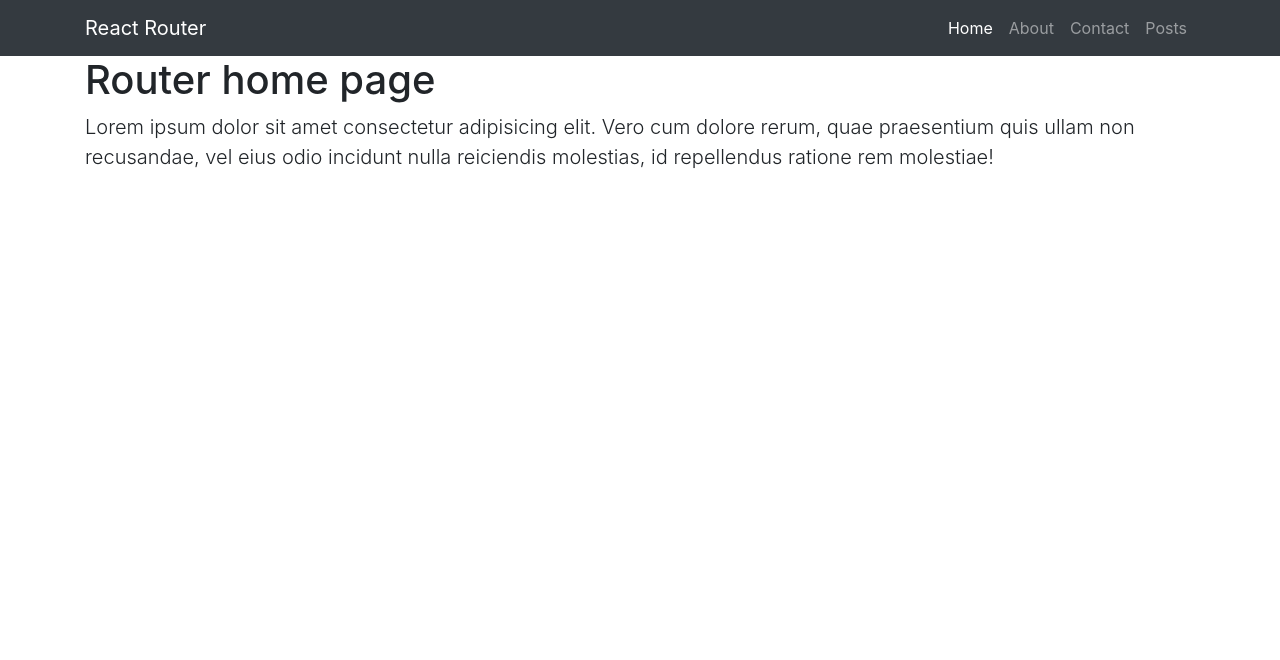
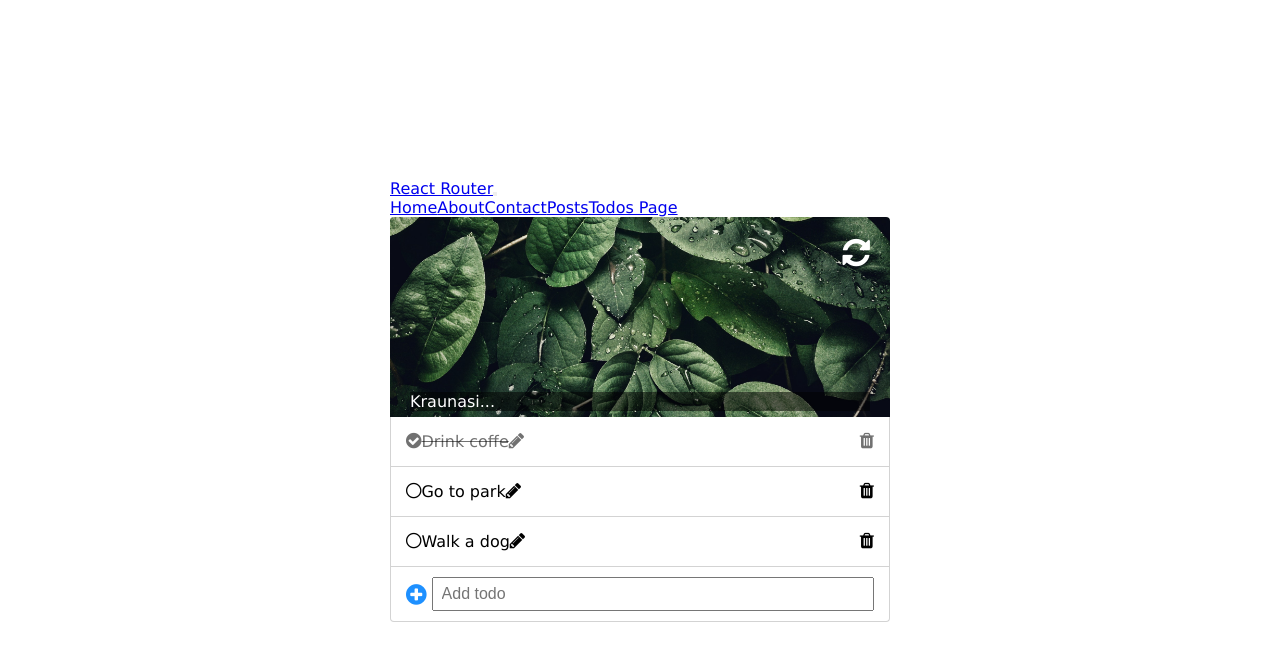
Before and after one commit to MariusCodeAcademy/react-router-type1, a React (Create React App) app: page /todos in a window 1280 px wide. Shown: the top 660 px of the page. Built offline with nearby package versions, Linux system fonts and the light colour scheme.

Commit message:
fontAwesome + todo

```diff
--- a/package.json
+++ b/package.json
@@ -7,6 +7,7 @@
     "@testing-library/react": "^11.2.7",
     "@testing-library/user-event": "^12.8.3",
     "bootstrap": "^4.6.1",
+    "font-awesome": "^4.7.0",
     "react": "^17.0.2",
     "react-dom": "^17.0.2",
     "react-router-dom": "^5.3.0",
--- a/src/App.js
+++ b/src/App.js
@@ -5,6 +5,7 @@ import ContactPage from './components/pages/Contact';
 import { Switch, Route } from 'react-router-dom';
 import HomePage from './components/pages/HomePage';
 import PostsPage from './components/pages/Posts';
+import TodoListPage from './components/pages/TodoListPage';
 // create simple about component
 // create simple contact us component
 
@@ -26,6 +27,9 @@ function App() {
           <Route path='/posts'>
             <PostsPage />
           </Route>
+          <Route path='/todos'>
+            <TodoListPage />
+          </Route>
           <Route path='/'>
             <HomePage />
           </Route>
--- a/src/components/Navbar.js
+++ b/src/components/Navbar.js
@@ -31,6 +31,9 @@ export default function Navbar() {
             <NavLink className='nav-link' to='/posts'>
               Posts
             </NavLink>
+            <NavLink className='nav-link' to='/todos'>
+              Todos Page
+            </NavLink>
           </div>
         </div>
       </div>
--- /dev/null
+++ b/src/components/pages/TodoListPage.js
@@ -0,0 +1,53 @@
+import '../../styles/TodoStyles.css';
+
+function TodoListPage() {
+  return (
+    <div className='container'>
+      <header>
+        <div className='clear'>
+          <i id='reset' className='fa fa-refresh'></i>
+        </div>
+        <p id='date' className='date'>
+          Kraunasi...
+        </p>
+        <img
+          className='img-fluid cover-img'
+          src='/TODO/gold.jpg'
+          alt='Cover image'
+        />
+      </header>
+      <section className='content'>
+        <ul id='list' className='list'>
+          <li className='item line-through'>
+            <i className='fa fa-check-circle make-done' aria-hidden='true'></i>
+            <span className='text'>Drink coffe</span>
+            <i className='fa fa-pencil edit-icon' aria-hidden='true'></i>
+            <i className='fa fa-trash delete-icon' aria-hidden='true'></i>
+          </li>
+          <li className='item'>
+            <i className='fa fa-circle-thin make-done' aria-hidden='true'></i>
+            <span className='text'>Go to park</span>
+            <i className='fa fa-pencil edit-icon' aria-hidden='true'></i>
+            <i className='fa fa-trash delete-icon' aria-hidden='true'></i>
+          </li>
+          <li className='item'>
+            <i className='fa fa-circle-thin make-done' aria-hidden='true'></i>
+            <span className='text'>Walk a dog</span>
+            <i className='fa fa-pencil edit-icon' aria-hidden='true'></i>
+            <i className='fa fa-trash delete-icon' aria-hidden='true'></i>
+          </li>
+        </ul>
+        <div className='add-item'>
+          <i
+            id='add-todo-btn'
+            className='fa fa-plus-circle'
+            aria-hidden='true'
+          ></i>
+          <input type='text' id='input' placeholder='Add todo' />
+        </div>
+      </section>
+    </div>
+  );
+}
+
+export default TodoListPage;
--- a/src/index.js
+++ b/src/index.js
@@ -1,7 +1,8 @@
 import React from 'react';
 import ReactDOM from 'react-dom';
 import App from './App';
-import 'bootstrap/dist/css/bootstrap.css';
+// import 'bootstrap/dist/css/bootstrap.css';
+import 'font-awesome/css/font-awesome.css';
 import { BrowserRouter } from 'react-router-dom';
 
 ReactDOM.render(
--- /dev/null
+++ b/src/styles/TodoStyles.css
@@ -0,0 +1,133 @@
+* {
+  box-sizing: border-box;
+  margin: 0;
+  padding: 0;
+}
+
+:root {
+  font-size: 16px;
+}
+
+body {
+  font-family: Verdana, Geneva, Tahoma, sans-serif;
+  display: flex;
+  flex-direction: column;
+  align-items: center;
+  justify-content: center;
+  min-height: 100vh;
+}
+
+.container {
+  width: 500px;
+}
+
+i {
+  cursor: pointer;
+}
+
+/* Styling clases */
+
+.img-fluid {
+  width: 100%;
+  height: auto;
+  object-fit: cover;
+  object-position: bottom;
+}
+
+.line-through {
+  text-decoration: line-through;
+  color: rgba(0, 0, 0, 0.555);
+}
+
+.no-todo-text {
+  text-align: center;
+  padding: 30px 0;
+  font-size: 18px;
+}
+
+/* Header */
+
+header {
+  position: relative;
+}
+
+.date {
+  position: absolute;
+  width: calc(100% - 40px);
+  bottom: 10px;
+  color: #fff;
+  left: 20px;
+  background-color: rgba(0, 0, 0, 0.507);
+}
+
+.clear {
+  position: absolute;
+  right: 20px;
+  top: 20px;
+}
+
+.clear i {
+  color: #fff;
+  font-size: 2rem;
+}
+
+.cover-img {
+  max-height: 200px;
+  border-top-left-radius: 4px;
+  border-top-right-radius: 4px;
+}
+
+/* Content */
+
+.content {
+  border: 1px solid lightgray;
+  border-top-color: transparent;
+  border-bottom-left-radius: 4px;
+  border-bottom-right-radius: 4px;
+  margin-top: -5px;
+}
+
+.list {
+  list-style: none;
+  padding-left: 0;
+}
+
+.item {
+  padding: 15px;
+  border-bottom: 1px solid lightgray;
+}
+
+.item i {
+  font-size: 18px;
+  cursor: pointer;
+}
+
+.item i:last-child {
+  float: right;
+}
+
+.item input {
+  font-size: 1rem;
+  padding: 6px 8px;
+}
+
+/* Add todo  */
+
+.add-item {
+  display: flex;
+  align-items: center;
+}
+
+.add-item i {
+  cursor: pointer;
+  color: DodgerBlue;
+  font-size: 1.5rem;
+  padding: 15px 5px 15px 15px;
+}
+
+.add-item input {
+  font-size: 1rem;
+  padding: 6px 8px;
+  width: 100%;
+  margin-right: 15px;
+}
```
Also changed, not shown: 1 other file (tests, documents, lock files or other folders).
